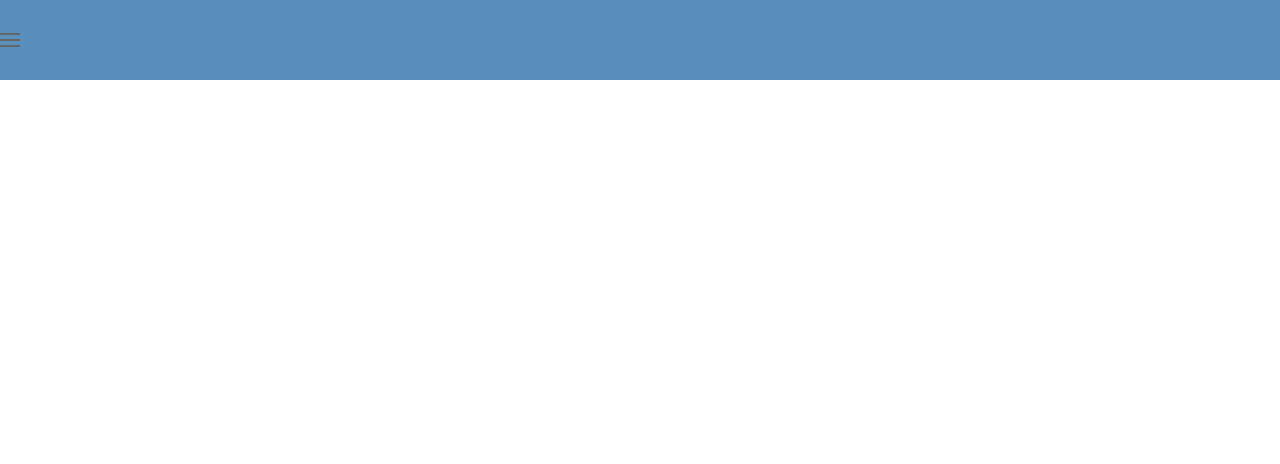
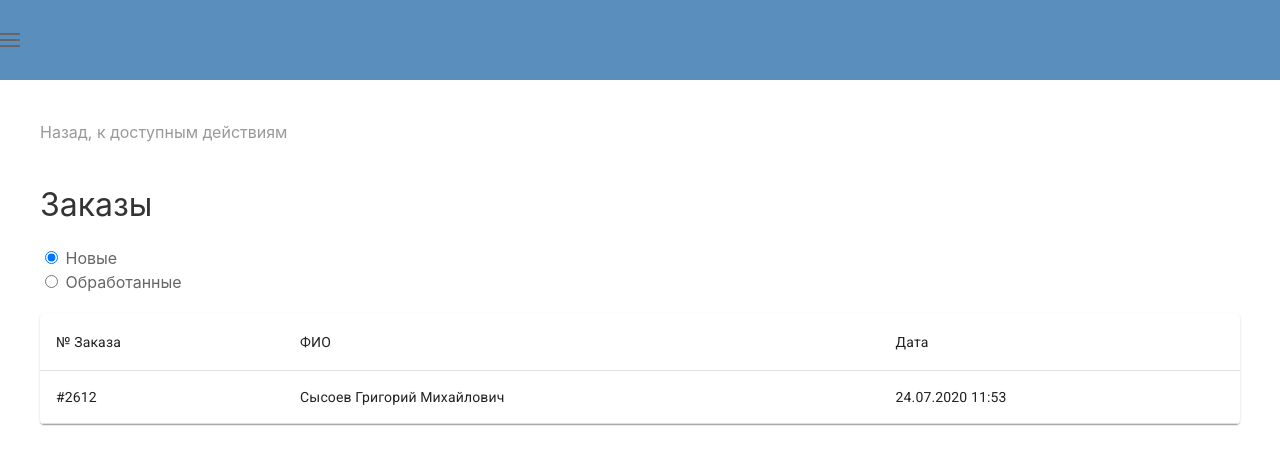
Before and after one commit to GregorySysoev/diplom, a React (Create React App) app: page /orders in a window 1280 px wide. Shown: the top 464 px of the page. Built offline with nearby package versions, Linux system fonts and the light colour scheme.

Commit message:
[hotel-management] Добавил окно заказов

```diff
--- a/src/App.js
+++ b/src/App.js
@@ -19,6 +19,7 @@ import Rule from "./components/Rule/Rule"
 import TypeOfNumber from "./components/TypeOfNumber/TypeOfNumber"
 import Discount from "./components/Discount/Discount"
 import FinalWindow from "./components/FinalWindow/FinalWindow"
+import Orders from "./components/Orders/Orders"
 
 const ProcessedServiceOrderDetailsPage = () =>
 	<ServiceOrderDetailsPage
@@ -44,6 +45,8 @@ export default function App() {
 				<Route exact path='/discount' component={Discount}/>
 				<Route exact path='/rule' component={Rule}/>
 				<Route exact path='/final' component={FinalWindow}/>
+				<Route exact path='/orders' component={Orders}/>
+				<Route exact path='/client_registration' component={FinalWindow}/>
 
 				<Route exact path="/service/list" component={ServiceListPage}/>
 				<Route exact path="/service/new" component={NewService}/>
--- a/src/components/FinalWindow/FinalWindow.js
+++ b/src/components/FinalWindow/FinalWindow.js
@@ -1,5 +1,4 @@
 import React from 'react'
-import Header from "../Header"
 import './finalWindow.sass'
 
 export default class finalWindow extends React.Component {
@@ -7,7 +6,6 @@ export default class finalWindow extends React.Component {
     render() {
         return (
             <div>
-                <Header></Header>
                 <div class="final">
                     <h1 className="uk-text-bold" id="final-words">Данные обновлены</h1>
                         <a href="/actions" className="uk-button uk-button-primary" id="login-button" type="submit">К доступным действиям</a>
--- a/src/components/Orders/Orders.js
+++ b/src/components/Orders/Orders.js
@@ -0,0 +1,122 @@
+import React from 'react';
+import { makeStyles } from '@material-ui/core/styles';
+import Table from '@material-ui/core/Table';
+import TableBody from '@material-ui/core/TableBody';
+import TableCell from '@material-ui/core/TableCell';
+import TableContainer from '@material-ui/core/TableContainer';
+import TableHead from '@material-ui/core/TableHead';
+import TableRow from '@material-ui/core/TableRow';
+import Paper from '@material-ui/core/Paper';
+import * as orderStatuses from './statuses';
+
+const headCells = [
+    { id: 'name', label: '№ Заказа' },
+    { id: 'room', label: 'ФИО' },
+    { id: 'date', label: 'Дата' }
+];
+
+function createData(name, room, date) {
+    return { name, room,  date };
+}
+
+const pendingRows = [
+    createData('#2612', 'Сысоев Григорий Михайлович', '24.07.2020 11:53'),
+];
+const completedRows = [
+    createData('#123', 'Иванов Иван Иванович', '24.07.2020 10:00'),
+];
+
+const useStyles = makeStyles((theme) => ({
+    root: {
+        width: '100%',
+    },
+    paper: {
+        width: '100%',
+        marginBottom: theme.spacing(2),
+    },
+    table: {
+        minWidth: 750,
+    },
+    row: {
+        cursor: 'pointer',
+    },
+}));
+
+function Orders() {
+    const [currentStatus, setCurrentStatus] = React.useState(orderStatuses.PENDING);
+
+    const rowsToDisplay =
+        currentStatus === orderStatuses.PENDING
+            ? pendingRows
+            : currentStatus === orderStatuses.COMPLETED
+
+    const handleOrderStatusChange = event => {
+        setCurrentStatus(+event.target.value);
+    };
+
+    const classes = useStyles();
+
+    return (
+        <div className="uk-container uk-margin-top uk-margin-bottom">
+            <div className="uk-margin-top uk-margin-bottom">
+                <a className="uk-link-muted" href="#">Назад, к доступным действиям</a>
+            </div>
+            <h2>Заказы</h2>
+            <div>
+                <div className="uk-margin uk-child-width-auto uk-flex uk-flex-column">
+                    <label>
+                        <input
+                            type="radio"
+                            value={orderStatuses.PENDING}
+                            checked={currentStatus === orderStatuses.PENDING}
+                            onChange={handleOrderStatusChange}
+                        /> Новые
+                    </label>
+                    <label>
+                        <input
+                            type="radio"
+                            value={orderStatuses.COMPLETED}
+                            checked={currentStatus === orderStatuses.COMPLETED}
+                            onChange={handleOrderStatusChange}
+                        /> Обработанные
+                    </label>
+                </div>
+            </div>
+
+            <div className={classes.root}>
+                <Paper className={classes.paper}>
+                    <TableContainer>
+                        <Table className={classes.table}>
+                            <TableHead>
+                                <TableRow>
+                                    {headCells.map((headCell) => (
+                                        <TableCell key={headCell.id}>
+                                            {headCell.label}
+                                        </TableCell>
+                                    ))}
+                                </TableRow>
+                            </TableHead>
+                            <TableBody>
+                                {rowsToDisplay.map((row, index) =>
+                                    <TableRow
+                                        hover
+                                        key={row.name}
+                                        className={classes.row}
+                                    >
+                                        <TableCell component="th" scope="row">
+                                            {row.name}
+                                        </TableCell>
+                                        <TableCell>{row.room}</TableCell>
+                                        <TableCell>{row.date}</TableCell>
+                                    </TableRow>
+                                )}
+                            </TableBody>
+                        </Table>
+                    </TableContainer>
+                </Paper>
+            </div>
+        </div>
+    );
+}
+
+export default Orders;
--- /dev/null
+++ b/src/components/Orders/statuses.js
@@ -0,0 +1,3 @@
+export const PENDING = 1;
+export const COMPLETED = 2;
+export const DENIED = 3;
--- /dev/null
+++ b/src/components/Orders/styles.sass
@@ -0,0 +1,2 @@
+.order-details p, .food-options p
+	margin: .25em 0 .25em !important
--- /dev/null
+++ b/src/components/types.js
@@ -0,0 +1,2 @@
+export const FOOD = 1;
+export const SERVICE = 2;
```
